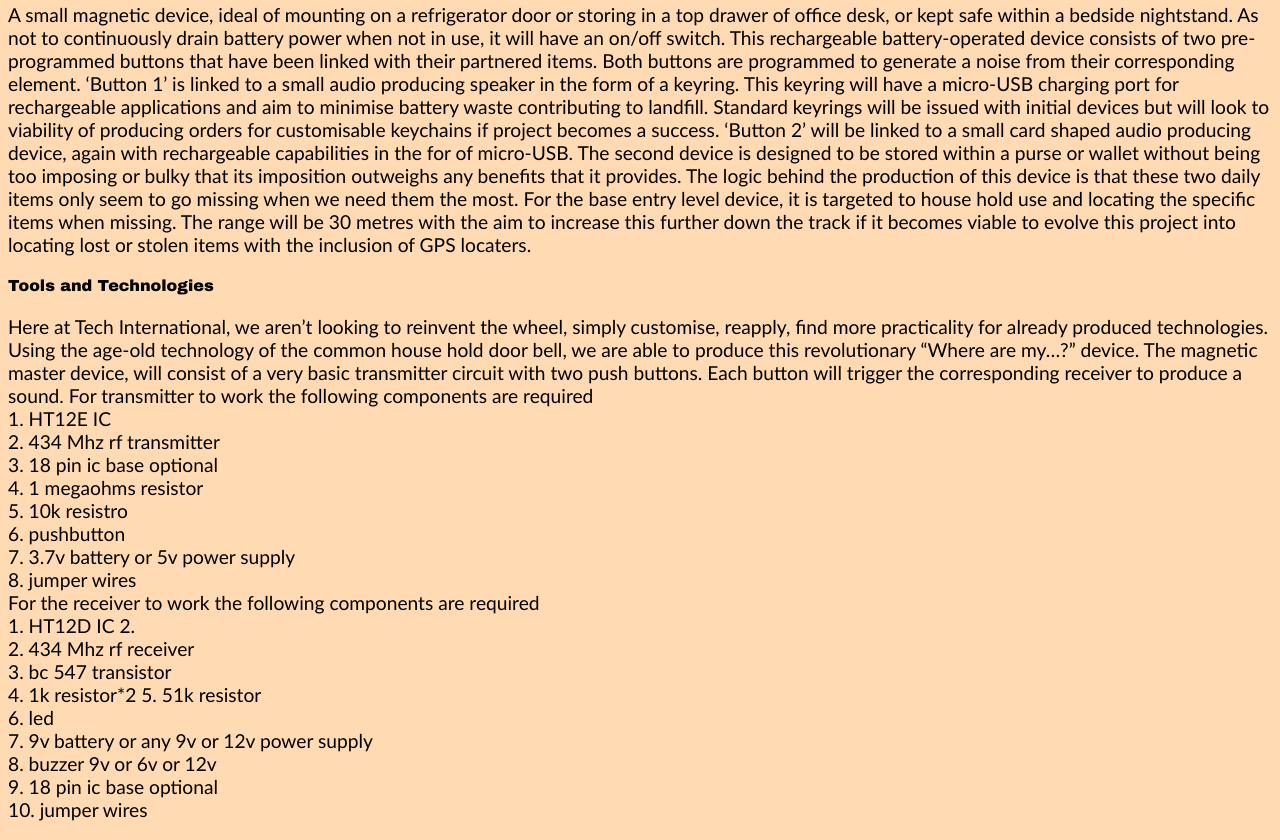
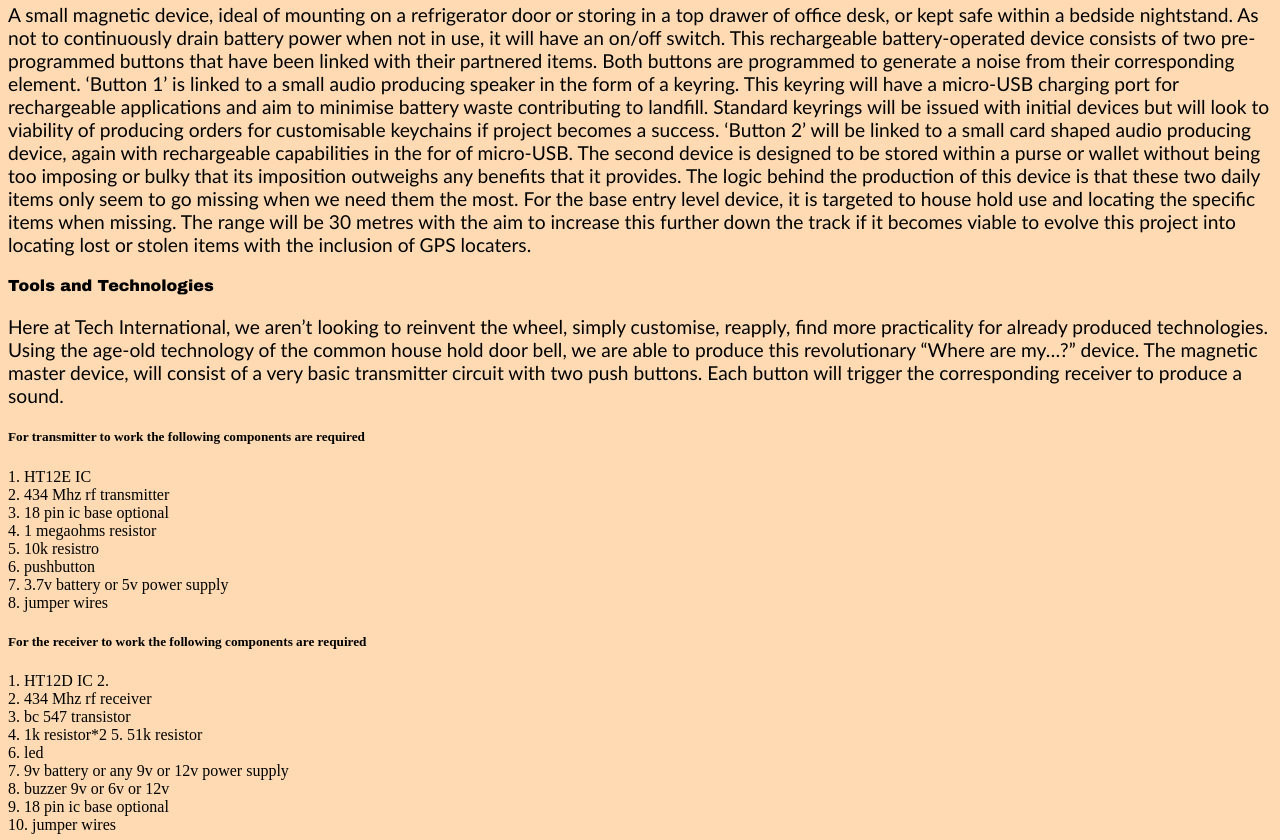
Before and after one commit to FryGit87/FinalAssess1IIT, a plain HTML site: page Inventor.htm in a window 1280 px wide. Shown: the part 449-1289 px from the top of the page. Drawn offline with Linux system fonts and the light colour scheme.

Commit message:
bold and the beutiful

```diff
--- a/Inventor.htm
+++ b/Inventor.htm
@@ -36,8 +36,8 @@ The logic behind the production of this device is that these two daily items onl
 <h4 style="font-family:Arial Black;">Tools and Technologies</h4>
 
 <p style="font-size:120%; font-family:Candara;">
-Here at Tech International, we aren’t looking to reinvent the wheel, simply customise, reapply, find more practicality for already produced technologies. Using the age-old technology of the common house hold door bell, we are able to produce this revolutionary “Where are my…?” device. The magnetic master device, will consist of a very basic transmitter circuit with two push buttons. Each button will trigger the corresponding receiver to produce a sound.
-For transmitter to work the following components are required<br>
+Here at Tech International, we aren’t looking to reinvent the wheel, simply customise, reapply, find more practicality for already produced technologies. Using the age-old technology of the common house hold door bell, we are able to produce this revolutionary “Where are my…?” device. The magnetic master device, will consist of a very basic transmitter circuit with two push buttons. Each button will trigger the corresponding receiver to produce a sound.<br>
+<h5>For transmitter to work the following components are required<br></h5>
 1. HT12E IC<br>
 2. 434 Mhz rf transmitter<br>
 3. 18 pin ic base optional<br>
@@ -47,7 +47,7 @@ For transmitter to work the following components are required<br>
 7. 3.7v battery or 5v power supply<br>
 8. jumper wires<br>
 
-For the receiver to work the following components are required<br>
+<h5>For the receiver to work the following components are required<br></h5>
 1. HT12D IC 2.<br>
 2. 434 Mhz rf receiver<br>
 3. bc 547 transistor<br>
```
